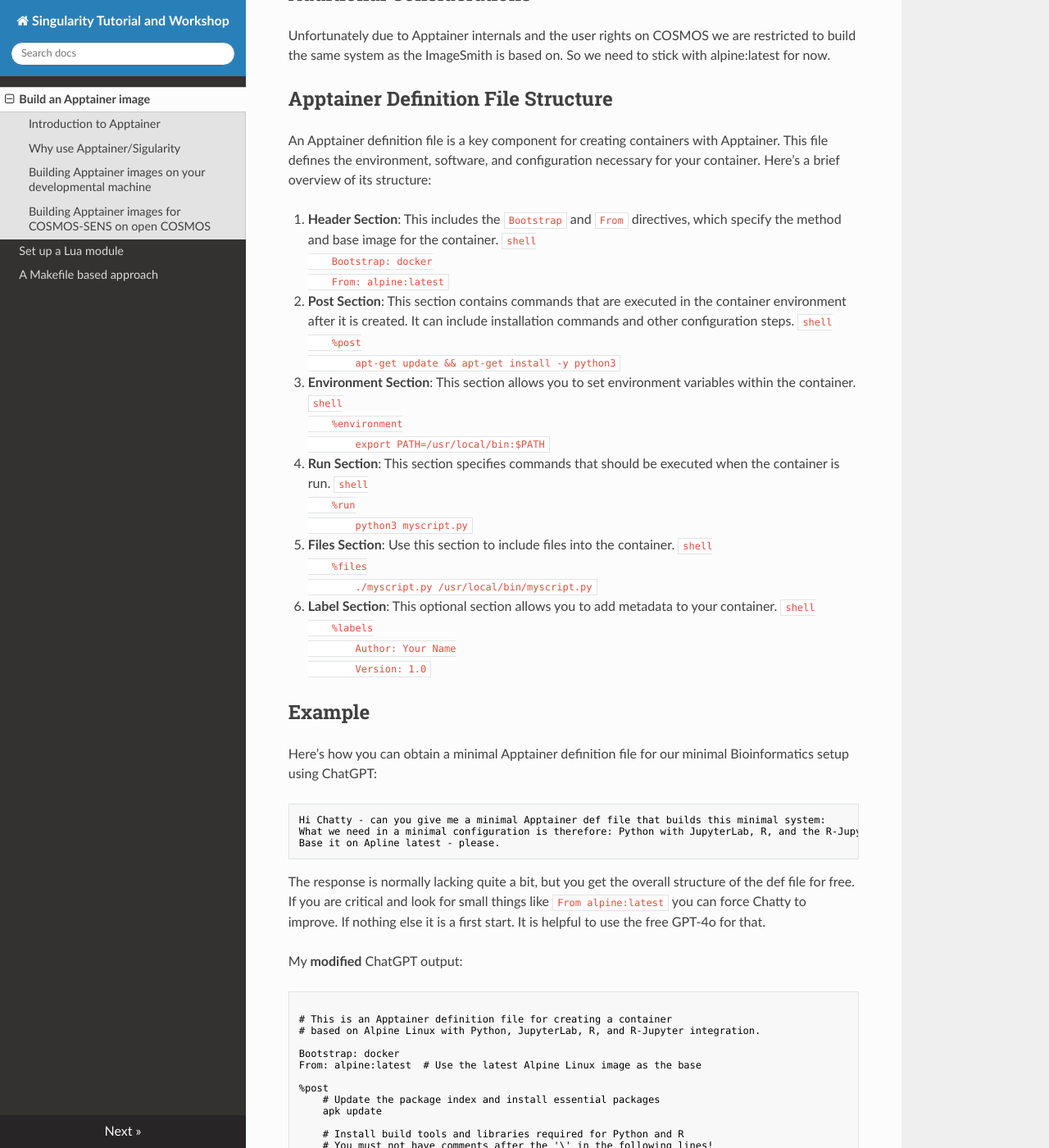
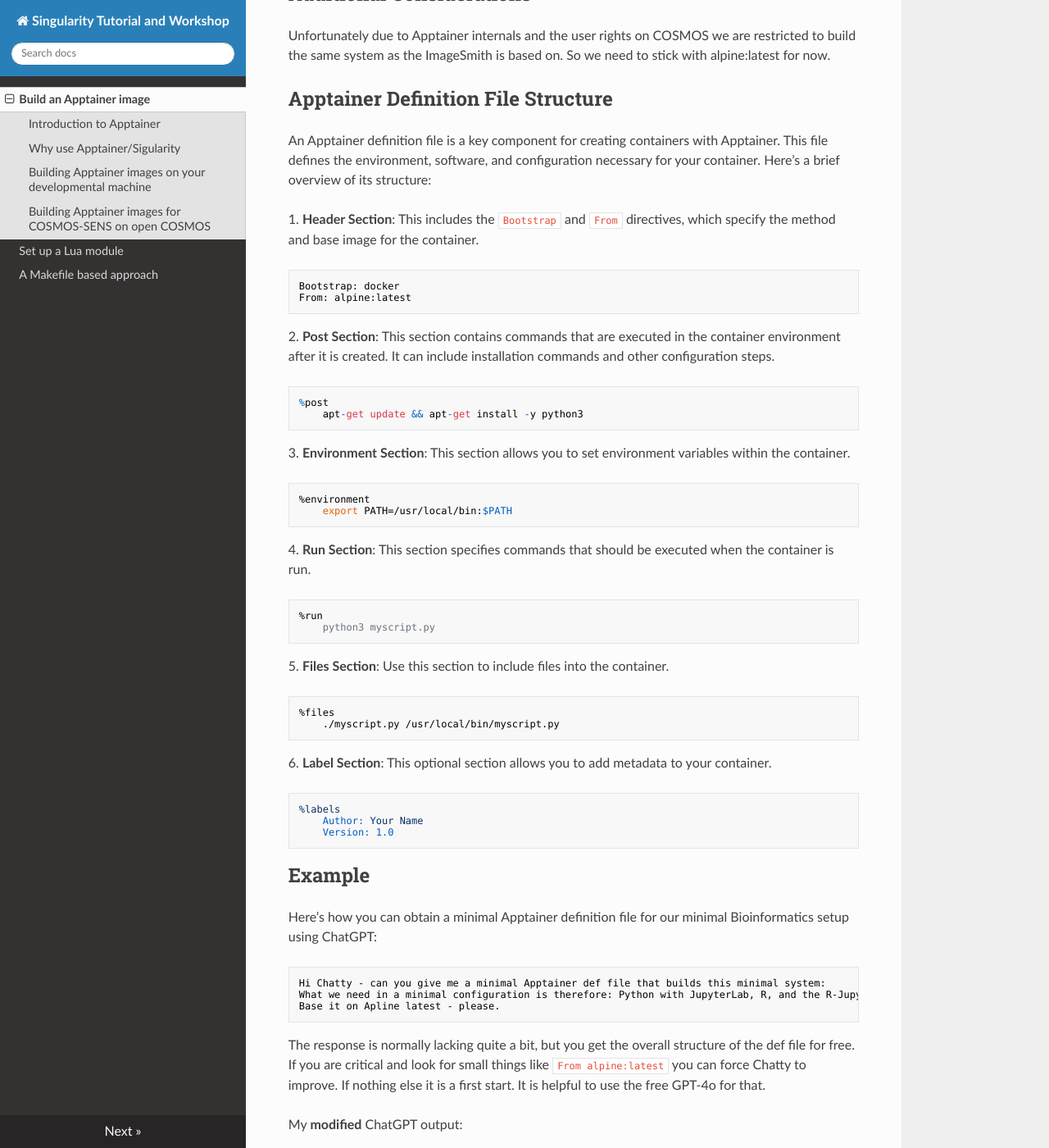
Before and after one commit to stela2502/Singularity_Tutorial, an MkDocs documentation site: the page built from docs/index.md, in a window 1280 px wide and 1400 px high, scrolled down 4585 px. Shown: the whole window at 82% size. Built offline with MkDocs 1.6.1, drawn with Linux system fonts in a browser that asks for light colours; nearby versions of some CDN libraries; some of the changed text lies outside the part shown.

Commit message:
The shell blocks in the list do look OK now
The list does not...

````diff
--- a/docs/index.md
+++ b/docs/index.md
@@ -193,42 +193,45 @@ Unfortunately due to Apptainer internals and the user rights on COSMOS we are re
 
 An Apptainer definition file is a key component for creating containers with Apptainer. This file defines the environment, software, and configuration necessary for your container. Here’s a brief overview of its structure:
 
-1. **Header Section**: This includes the `Bootstrap` and `From` directives, which specify the method and base image for the container.
-    ```shell
-    Bootstrap: docker
-    From: alpine:latest
-    ```
+1\. **Header Section**: This includes the `Bootstrap` and `From` directives,
+    which specify the method and base image for the container.
+```text
+Bootstrap: docker
+From: alpine:latest
+```
 
-2. **Post Section**: This section contains commands that are executed in the container environment after it is created. It can include installation commands and other configuration steps.
-    ```shell
-    %post
-        apt-get update && apt-get install -y python3
-    ```
+2\. **Post Section**: This section contains commands that are executed in the container environment after it is created.
+    It can include installation commands and other configuration steps.
+```
+%post
+    apt-get update && apt-get install -y python3
+```
 
-3. **Environment Section**: This section allows you to set environment variables within the container.
-    ```shell
-    %environment
-        export PATH=/usr/local/bin:$PATH
-    ```
+3\. **Environment Section**: This section allows you to set environment
+    variables within the container.
+```
+%environment
+    export PATH=/usr/local/bin:$PATH
+```
 
-4. **Run Section**: This section specifies commands that should be executed when the container is run.
-    ```shell
-    %run
-        python3 myscript.py
-    ```
+4\. **Run Section**: This section specifies commands that should be executed when the container is run.
+```
+%run
+    python3 myscript.py
+```
 
-5. **Files Section**: Use this section to include files into the container.
-    ```shell
-    %files
-        ./myscript.py /usr/local/bin/myscript.py
-    ```
+5\. **Files Section**: Use this section to include files into the container.
+```
+%files
+    ./myscript.py /usr/local/bin/myscript.py
+```
 
-6. **Label Section**: This optional section allows you to add metadata to your container.
-    ```shell
-    %labels
-        Author: Your Name
-        Version: 1.0
-    ```
+6\. **Label Section**: This optional section allows you to add metadata to your container.
+```
+%labels
+    Author: Your Name
+    Version: 1.0
+```
 
 
 ## Example
````
Also changed, not shown: other parts of docs/index.md (+1 -1 lines).
